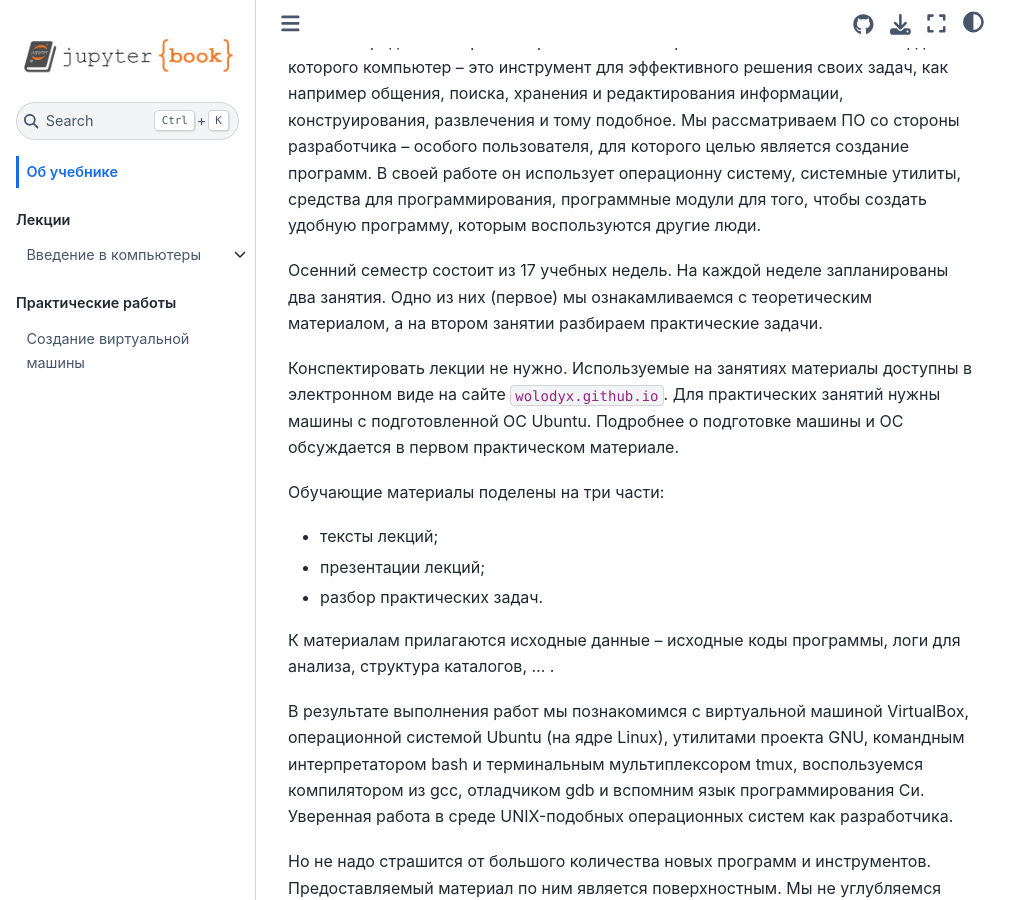
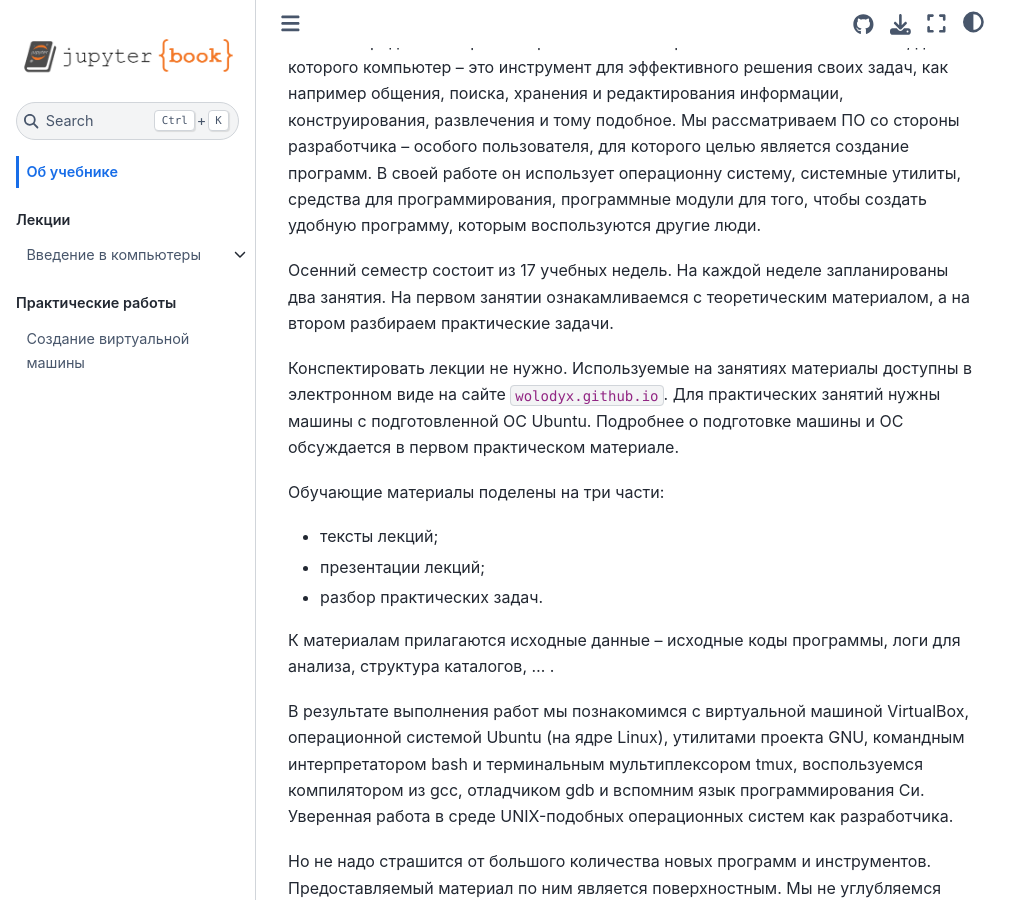
Before and after one commit to wolodyx/sppo, a Jupyter Book: the page built from intro.md, in a window 1280 px wide and 900 px high, scrolled down 487 px. Shown: the whole window, without its empty margins (0-1031 px from the left). Built offline with Jupyter Book 1.0.4 settings and Sphinx 7.4.7 and the Sphinx Book theme 1.1.4, drawn with Linux system fonts in a browser that asks for light colours.

Commit message:
Edit text

```diff
--- a/intro.md
+++ b/intro.md
@@ -20,7 +20,7 @@
 <!-- Как проходят занятия -->
 Осенний семестр состоит из 17 учебных недель.
 На каждой неделе запланированы два занятия.
-Одно из них (первое) мы ознакамливаемся с теоретическим материалом, а на втором занятии разбираем практические задачи.
+На первом занятии ознакамливаемся с теоретическим материалом, а на втором разбираем практические задачи.
 
 <!-- Что необходимо для занятий -->
 Конспектировать лекции не нужно.
```
